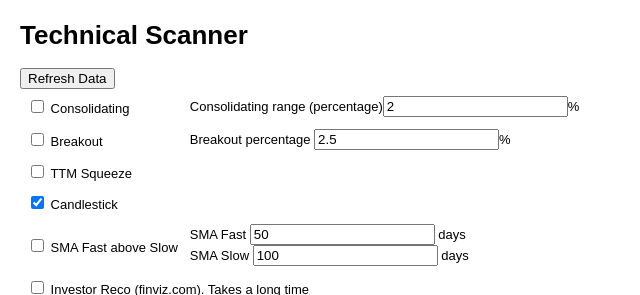
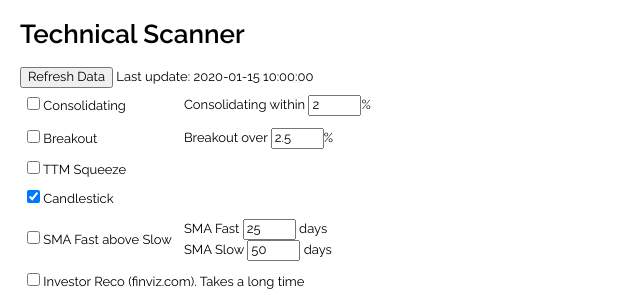
Before and after one commit to juanlazarde/fybot, a Flask app: template templates/index.html in a window 1280 px wide. Shown: the top 295 px of the page, without its empty margins (0-640 px from the left). Run offline with Flask 2, Linux system fonts and the light colour scheme; the template is opened without the code that fills it: most values are stand-ins (such as "Sample title", 1, 10 or a date in 2020); some libraries are stand-ins or nearby versions.

Commit message:
Formatting

```diff
--- a/app.py
+++ b/app.py
@@ -315,11 +315,12 @@ def snapshot_wrapper():
 @app.route("/", methods=['GET', 'POST'])
 def index():
     stocks = {}
+    modified_time = os.stat(S.data_file).st_mtime
+    last_modified = datetime.datetime.fromtimestamp(modified_time)
+    last_modified_fmt = last_modified.strftime('%d-%m-%Y %H:%M %p')
 
     if request.method == 'GET':
         if os.path.isfile(S.data_file):
-            modified_time = os.stat(S.data_file).st_mtime
-            last_modified = datetime.datetime.fromtimestamp(modified_time)
             now = datetime.datetime.now()
             last24 = datetime.timedelta(hours=24)
             if now - last_modified > last24:
@@ -363,7 +364,8 @@ def index():
         stocks = Index(active_filters).stocks
 
     return render_template("index.html",
-                           stocks=stocks)
+                           stocks=stocks,
+                           data_last_modified=last_modified_fmt)
 
 
 if __name__ == "__main__":
--- a/templates/index.html
+++ b/templates/index.html
@@ -1,14 +1,23 @@
 <!DOCTYPE html>
 <html lang="en">
 <head>
+    <!-- Fundamental  -->
     <meta charset="UTF-8">
+    <title>Financial Scanner</title>
+    <meta name="desciption" content>
+    <meta name="author" content>
+    <!-- Mobile needs  -->
     <meta name="viewport" content="width=device-width, initial-scale=1.0">
-    <meta http-equiv="X-UA-compatible" content="ie/edge>
-    <link href="https://assets.shopfront.envato-static.com/styles-4ffeb2c80912c7938da3.css" media="all" rel="stylesheet"
-          type="text/css">
+    <!-- Fonts  -->
+    <link href="//fonts.googleapis.com/css?family=Raleway:400,300,600" rel="stylesheet" type="text/css">
+    <!-- CSS  -->
+    <link rel="stylesheet" href="http://getskeleton.com/dist/css/normalize.css">
+{#    <link rel="stylesheet" href="http://getskeleton.com/dist/css/skeleton.css">#}
+{#    <link rel="stylesheet" crossorigin="anonymous" href="http://gc.kis.v2.scr.kaspersky-labs.com/E3E8934C-235A-4B0E-825A-35A08381A191/abn/main.css?attr=aHR0cDovL2dldHNrZWxldG9uLmNvbS8">#}
+{#    <script src="https://google-code-prettify.googlecode.com/svn/loader/run_prettify.js"></script>#}
     <style>
         body {
-            font-family: arial, sans-serif;
+            font-family: "Raleway", "HelveticaNeue", "Helvetica Neue", Helvetica, Arial, sans-serif;
             font-size: small;
             margin: 20px;
         }
@@ -38,12 +47,12 @@
             color: white;
         }
     </style>
-    <title>Financial Scanner</title>
 </head>
 <body>
 <h1>Technical Scanner</h1>
 <form action="#" method="GET">
     <input type="button" onclick="window.location.href='/snapshot';" value="Refresh Data"/>
+     Last update: {{ data_last_modified }}
 {#    <button onClick="window.location.reload();">Refresh Page</button>#}
     <br>
 </form>
@@ -54,7 +63,7 @@
                 <label><input type='checkbox' name='filter' value='consolidating'> Consolidating</label>
             </td>
             <td>
-                <label>Consolidating range (percentage)<input type='text' name='consolidating_pct' value="2">%</label>
+                <label>Consolidating within <input type='text' name='consolidating_pct' value="2" size="5">%</label>
             </td>
         </tr>
         <tr>
@@ -62,7 +71,7 @@
                 <label><input type='checkbox' name='filter' value='breakout'> Breakout</label>
             </td>
             <td>
-                <label>Breakout percentage <input type='text' name='breakout_pct' value="2.5">%</label>
+                <label>Breakout over <input type='text' name='breakout_pct' value="2.5" size="5">%</label>
             </td>
         </tr>
         <tr>
@@ -80,8 +89,8 @@
                 <label><input type='checkbox' name='filter' value='sma_filter'> SMA Fast above Slow</label>
             </td>
             <td>
-                <label>SMA Fast <input type='text' name='sma_fast' value="50"> days</label><br>
-                <label>SMA Slow <input type='text' name='sma_slow' value="100"> days</label>
+                <label>SMA Fast <input type='text' name='sma_fast' value="25" size="5"> days</label><br>
+                <label>SMA Slow <input type='text' name='sma_slow' value="50" size="5"> days</label>
             </td>
         </tr>
         <tr>
@@ -123,7 +132,7 @@
                onmouseout="document.getElementById('place-holder-1').src='https://linkpeek.com/theme/img/linkpeek-transparent-pixel-placeholder.png';">
                 {{ symbol }}
                 <img src="https://linkpeek.com/theme/img/linkpeek-transparent-pixel-placeholder.png"
-                     id="place-holder-1" style="zindex: 100; position: relative;"  alt=""/>
+                     id="place-holder-1" style="zindex: 100; position: absolute;"  alt=""/>
             </a>
         </td>
         <td>
```
